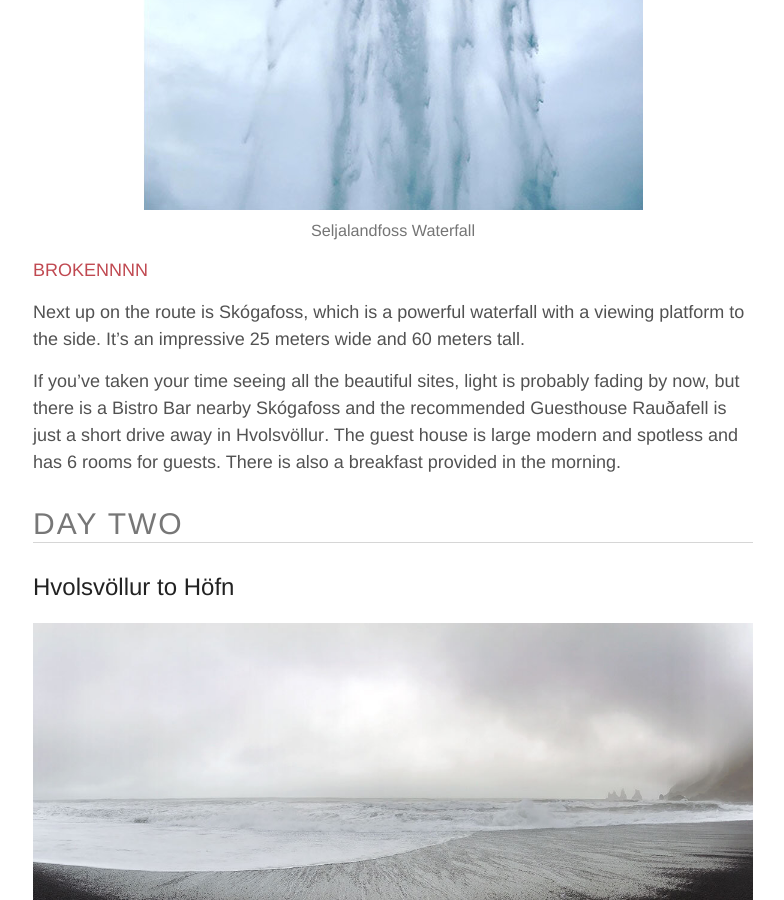
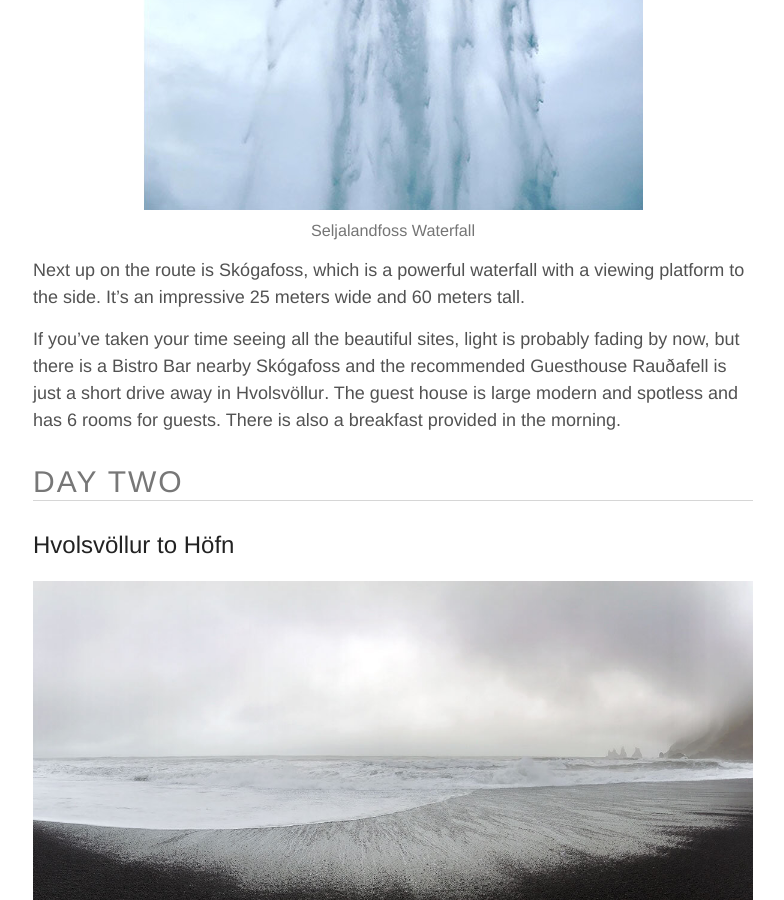
Before and after one commit to dineshraj/blog, a Jekyll site: the page built from _posts/2019-10-16-make-the-most-of-iceland-in-8-days.md, in a window 1280 px wide and 900 px high, scrolled down 4979 px. Shown: the whole window, without its empty margins (247-1031 px from the left). Built offline with Jekyll 4.4.1, drawn with Linux system fonts in a browser that asks for light colours; some of the changed text lies outside the part shown.

Commit message:
remove test link

```diff
--- a/_includes/image.html
+++ b/_includes/image.html
@@ -4,5 +4,3 @@
     <figcaption>{{ include.caption }}</figcaption>
   {% endif %}
 </figure>
-
-<a href="http://www.idonotsffet4t94trirf.com">BROKENNNN</a>
```
